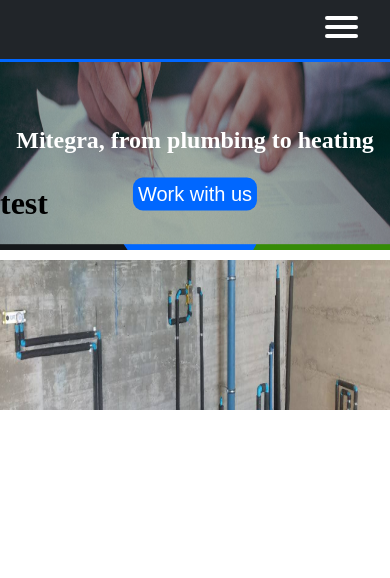
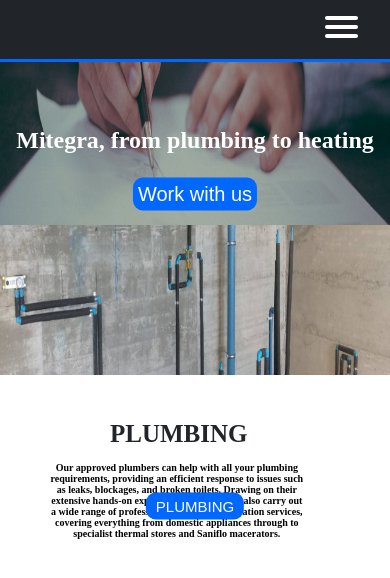
Before and after one commit to nehardev-organization/mitegra.mk, a Next.js app: page / in a window 390 px wide. Shown: the top 578 px of the page. Built offline with nearby package versions, Linux system fonts and the light colour scheme.

Commit message:
mobile responsi

```diff
--- a/pages/index.jsx
+++ b/pages/index.jsx
@@ -17,13 +17,28 @@
   return (
 
     <div className={styles.HomePage}>
-      <script async src="https://www.googletagmanager.com/gtag/js?id=G-3D8RTZLS4T"></script>
+
       <Head>
+        <script
+          async
+          src="https://www.googletagmanager.com/gtag/js?id=G-3D8RTZLS4T"
+        />
+
+        <script
+          dangerouslySetInnerHTML={{
+            __html: `
+              window.dataLayer = window.dataLayer || [];
+              function gtag(){dataLayer.push(arguments);}
+              gtag('js', new Date());
+              gtag('config', '[Tracking ID]', { page_path: window.location.pathname });
+            `,
+          }}
+        />
         <title>Mitegra best plumbers in north macedonia</title>
-        <meta name="description" content="You know when you have a leak and you have to wait hours to get it fixed, Bill had the same issue but he called Mitegra and he got it fixed in 10 minutes!"/>
-        <meta name="description" content="You know when you need heating but you cant find the right guy, Bill had the same problem, he asked his friends and they told him about mitegra, bill said that he will only use mitegra from now on"/>
-        <meta name="description" content="you know when you need Air conditioning and cant find a good service, well bill had the same problem, bill went from store to store until he found us, he is very satisfied"/>
-        <meta name="description" content="you know when you need a functional bathroom, bill had the same issue, he looked online on facebook and all of the internet until he found us, he said its the best bathroom he ever saw,"/>
+        <meta name="description" content="You know when you have a leak and you have to wait hours to get it fixed, Bill had the same issue but he called Mitegra and he got it fixed in 10 minutes!" />
+        <meta name="description" content="You know when you need heating but you cant find the right guy, Bill had the same problem, he asked his friends and they told him about mitegra, bill said that he will only use mitegra from now on" />
+        <meta name="description" content="you know when you need Air conditioning and cant find a good service, well bill had the same problem, bill went from store to store until he found us, he is very satisfied" />
+        <meta name="description" content="you know when you need a functional bathroom, bill had the same issue, he looked online on facebook and all of the internet until he found us, he said its the best bathroom he ever saw," />
       </Head>
       <div className={styles.imc1}>
         <Image
@@ -37,7 +52,7 @@
         /></div>
       <h1 className={styles.h1}>Mitegra, from plumbing to heating</h1>
       <Link href="/contact-mitegra">
-        <button  className={styles.heroButton}>Work with us</button>
+        <button className={styles.heroButton}>Work with us</button>
       </Link>
       <div className={styles.Desktop}>
 
@@ -126,9 +141,15 @@
         />
       </div>
       <div className={styles.plumber}>
-    <h1 className={styles.mp1}>test</h1>
+
+        <h1 className={styles.mp1}>PLUMBING</h1>
+        <h1 className={styles.mp2}>Our approved plumbers can help with all your plumbing <br /> requirements, providing an efficient response to issues such <br /> as leaks, blockages, and broken toilets. Drawing on their <br /> extensive hands-on experience, our team can also carry out <br /> a wide range of professional plumbing installation services, <br /> covering everything from domestic appliances through to <br /> specialist thermal stores and Saniflo macerators.</h1>
+        <Link href="/best-Plumber-in-North-macedonia-plumbing">
+          <button className={styles.mButton}>PLUMBING</button>
+        </Link>
       </div>
 
     </div>
   )
+
 }
--- a/styles/Home.module.css
+++ b/styles/Home.module.css
@@ -67,7 +67,7 @@
     border: none;
     cursor: pointer;
     left: 50%;
-    top: 25%;
+    top: 23%;
     transform: translate(-50%, -50%);
     transition: 0.5s;
   }
@@ -116,6 +116,12 @@
     transform: translate(-50%);
   }
 }
+@media screen and (max-width: 360px) {
+  .h1 {
+    font-size: 1.4rem;
+  }
+}
+
 .imc2 {
   top: 53%;
   position: absolute;
@@ -128,6 +134,7 @@
   height: 100% !important;
   position: relative !important;
   height: unset !important;
+  transition: ease-in 0.4s;
 }
 .Ph1 {
   white-space: nowrap;
@@ -137,7 +144,7 @@
   left: 69%;
   transform: translate(-50%, -100%);
   position: absolute;
-  color: #474747;
+  color: #212529;
 }
 
 .Ph2 {
@@ -148,7 +155,7 @@
   left: 77%;
   transform: translate(-50%, -100%);
   position: absolute;
-  color: #474747;
+  color: #212529;
   font-weight: 500;
 }
 
@@ -191,6 +198,7 @@
   height: 100% !important;
   position: relative !important;
   height: unset !important;
+  transition: ease-in 0.4s;
 }
 .hH1 {
   white-space: nowrap;
@@ -248,6 +256,7 @@
   height: 100% !important;
   position: relative !important;
   height: unset !important;
+  transition: ease-in 0.4s;
 }
 
 .aH1 {
@@ -258,7 +267,7 @@
   left: 72%;
   transform: translate(-50%, -100%);
   position: absolute;
-  color: #474747;
+  color: #212529;
 }
 .aH2 {
   white-space: nowrap;
@@ -268,7 +277,7 @@
   left: 73%;
   transform: translate(-50%, -100%);
   position: absolute;
-  color: #474747;
+  color: #212529;
 }
 .aButton {
   position: absolute;
@@ -302,6 +311,7 @@
   height: 100% !important;
   position: relative !important;
   height: unset !important;
+  transition: ease-in 0.4s;
 }
 .bH1 {
   white-space: nowrap;
@@ -356,6 +366,7 @@
   height: 100% !important;
   position: relative !important;
   height: unset !important;
+  transition: ease-in 0.4s;
 }
 .bv1 {
   white-space: nowrap;
@@ -365,7 +376,7 @@
   left: 70%;
   transform: translate(-50%, -100%);
   position: absolute;
-  color: #474747;
+  color: #212529;
 }
 .bv2 {
   white-space: nowrap;
@@ -376,7 +387,7 @@
   left: 73%;
   transform: translate(-50%, -100%);
   position: absolute;
-  color: #474747;
+  color: #212529;
 }
 .vButton {
   position: absolute;
@@ -401,7 +412,7 @@
 }
 
 .mb1 {
-  top: 30.8%;
+  top: 26.6%;
   position: absolute;
   width: 100%;
   height: 150px;
@@ -412,14 +423,14 @@
   height: 100% !important;
   position: relative !important;
   height: unset !important;
+  transition: ease-in 0.4s;
 }
 @media screen and (min-width: 768px) {
+  .plumber {
+    display: none;
+  }
   .mb1 {
     display: none;
-  }
-}
-@media screen and (min-width: 480px) {
-  .mb1 {
   }
 }
 
@@ -428,9 +439,86 @@
     display: none;
   }
 }
+/* white-space: nowrap;
+font-size: 3rem;
+font-weight: bold;
+top: 25%;
+left: 50%;
+transform: translate(-50%);
+position: absolute;
+color: white; */
 .mp1 {
-  color: black;
-  top: 50%;
+  white-space: nowrap;
+  font-size: 30px;
+  z-index: 2;
+  color: #212529;
+  position: absolute;
+  transform: translate(130%, 1300%);
+}
+
+.mp2 {
+  position: absolute;
+  white-space: nowrap;
+  font-size: 14px;
+  text-align: center;
+  transform: translate(30%, 430%);
+}
+
+.mButton {
+  position: absolute;
+  display: flex;
+  background-color: #0067ff;
+  white-space: nowrap;
+  padding: 5px 10px;
+  color: white;
+  font-size: 20px;
+  outline: none;
+  border: none;
+  cursor: pointer;
   left: 50%;
-  transform: translate(0%, 500%);
+  top: 67%;
+  transform: translate(-50%, -50%);
+  transition: 0.5s;
+  border-radius: 10px;
 }
+.mButton:hover {
+  background-color: #358b06;
+}
+@media screen and (max-width: 400px) {
+  .mp1 {
+    font-size: 25px;
+    transform: translate(80%, 1500%);
+  }
+  .mp2 {
+    font-size: 10px;
+    transform: translate(20%, 600%);
+  }
+  .mButton {
+    font-size: 15px;
+    left: 50%;
+    top: 60%;
+    transform: translate(-50%, -50%);
+  }
+}
+@media screen and (max-width: 300px) {
+  .mp1 {
+    font-size: 25px;
+    transform: translate(80%, 1500%);
+  }
+  .mp2 {
+    font-size: 10px;
+    transform: translate(20%, 600%);
+  }
+  .mButton {
+    font-size: 15px;
+    left: 50%;
+    top: 60%;
+    transform: translate(-50%, -50%);
+  }
+}
+/* display: absolute;
+transform: translate(00%, 110%);
+background-color: #212529;
+width: 100%;
+height: 355px;
+z-index: -1; */
```
Lines whose indentation alone changed are shown as unchanged.
